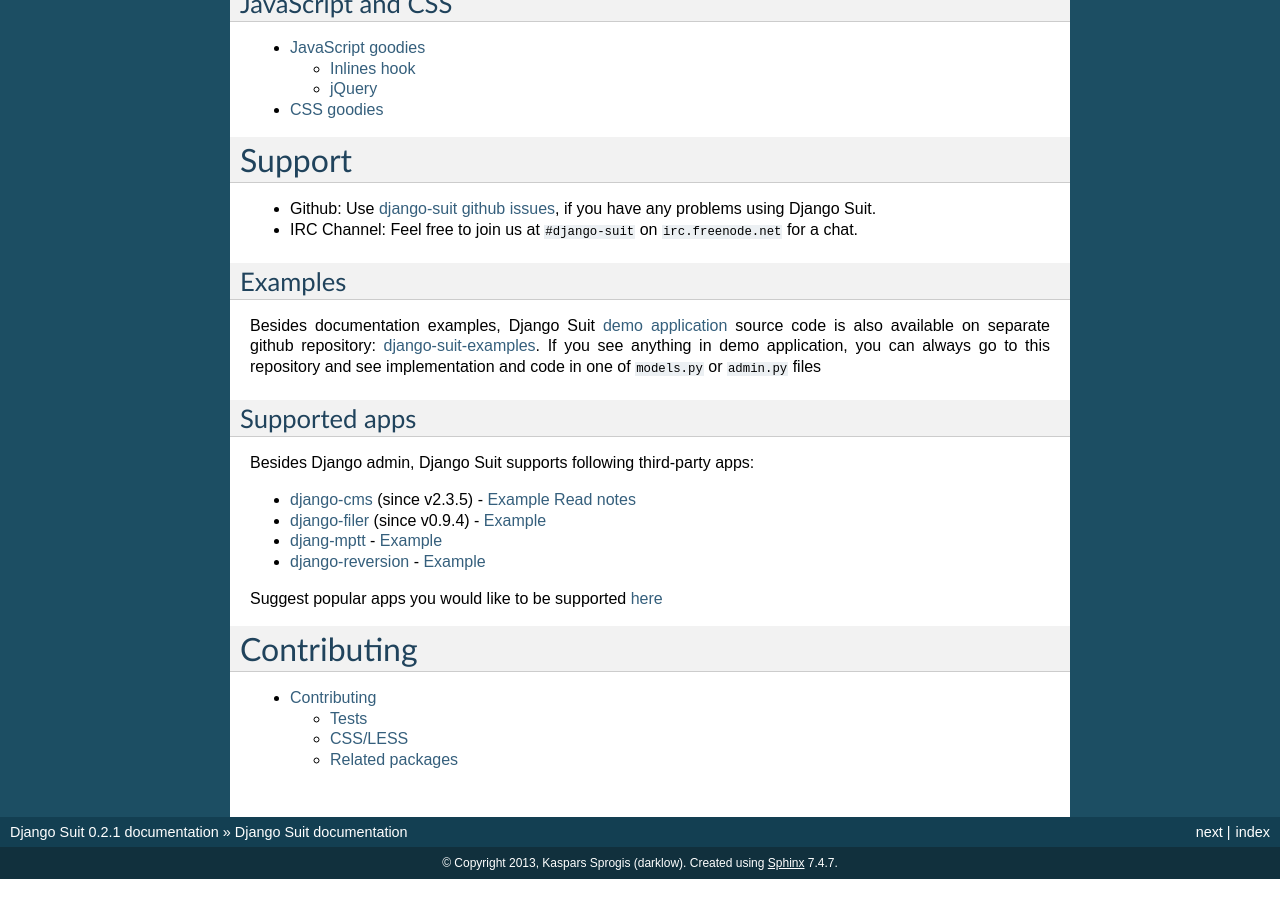
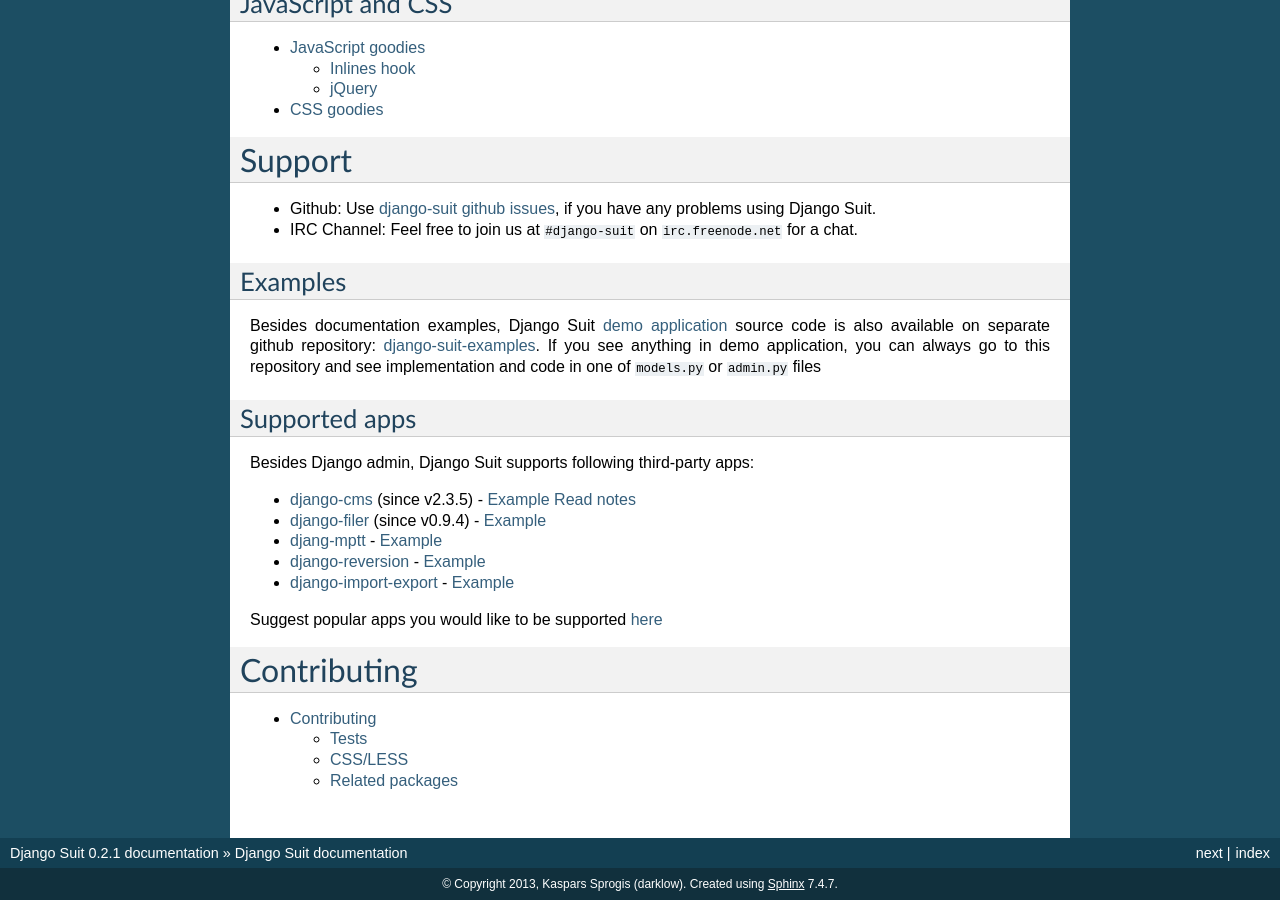
Before and after one commit to darklow/django-suit, a Sphinx documentation site: the page built from docs/index.rst, in a window 1280 px wide and 900 px high, scrolled down 4212 px. Built offline with Sphinx 7.4.7, drawn with Linux system fonts in a browser that asks for light colours; before the commit the page ends 5091 px from its top, so only the background shows below that.

Commit message:
Docs: Added django-import-export to docs and changelog

```diff
--- a/CHANGELOG.rst
+++ b/CHANGELOG.rst
@@ -1,5 +1,11 @@
 Changelog
 =========
+
+v0.2.2 (Upcoming)
+-------------------------------------------------------------
+
+* [Feature] `django-import-export <https://github.com/bmihelac/django-import-export>`_ app support. See `example <http://djangosuit.com/admin/examples/importexportitem/>`_ [Thanks to @jonashaag]
+
 
 v0.2.1 (2013-05-11)
 -------------------------------------------------------------
--- a/docs/index.rst
+++ b/docs/index.rst
@@ -213,6 +213,7 @@
 * `django-filer <https://github.com/stefanfoulis/django-filer>`_ (since v0.9.4) - `Example <http://djangosuit.com/admin/filer/folder/>`_
 * `djang-mptt <https://github.com/django-mptt/django-mptt/>`_ - `Example <http://djangosuit.com/admin/examples/category/>`_
 * `django-reversion <https://github.com/etianen/django-reversion>`_ - `Example <http://djangosuit.com/admin/examples/reversioneditem/>`_
+* `django-import-export <https://github.com/bmihelac/django-import-export>`_ - `Example <http://djangosuit.com/admin/examples/importexportitem/>`_
 
 
 Suggest popular apps you would like to be supported `here <https://github.com/darklow/django-suit/issues/3>`_
```
